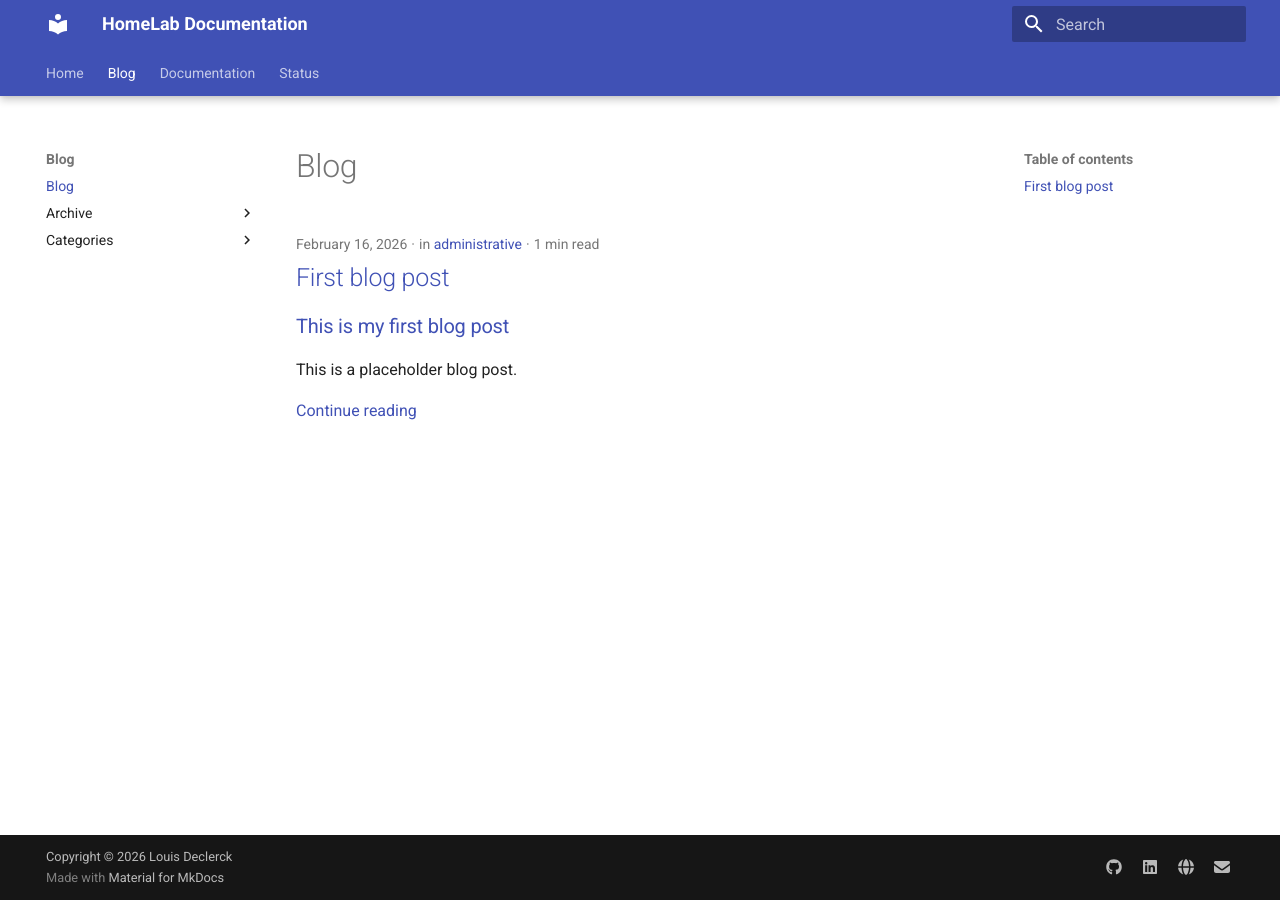
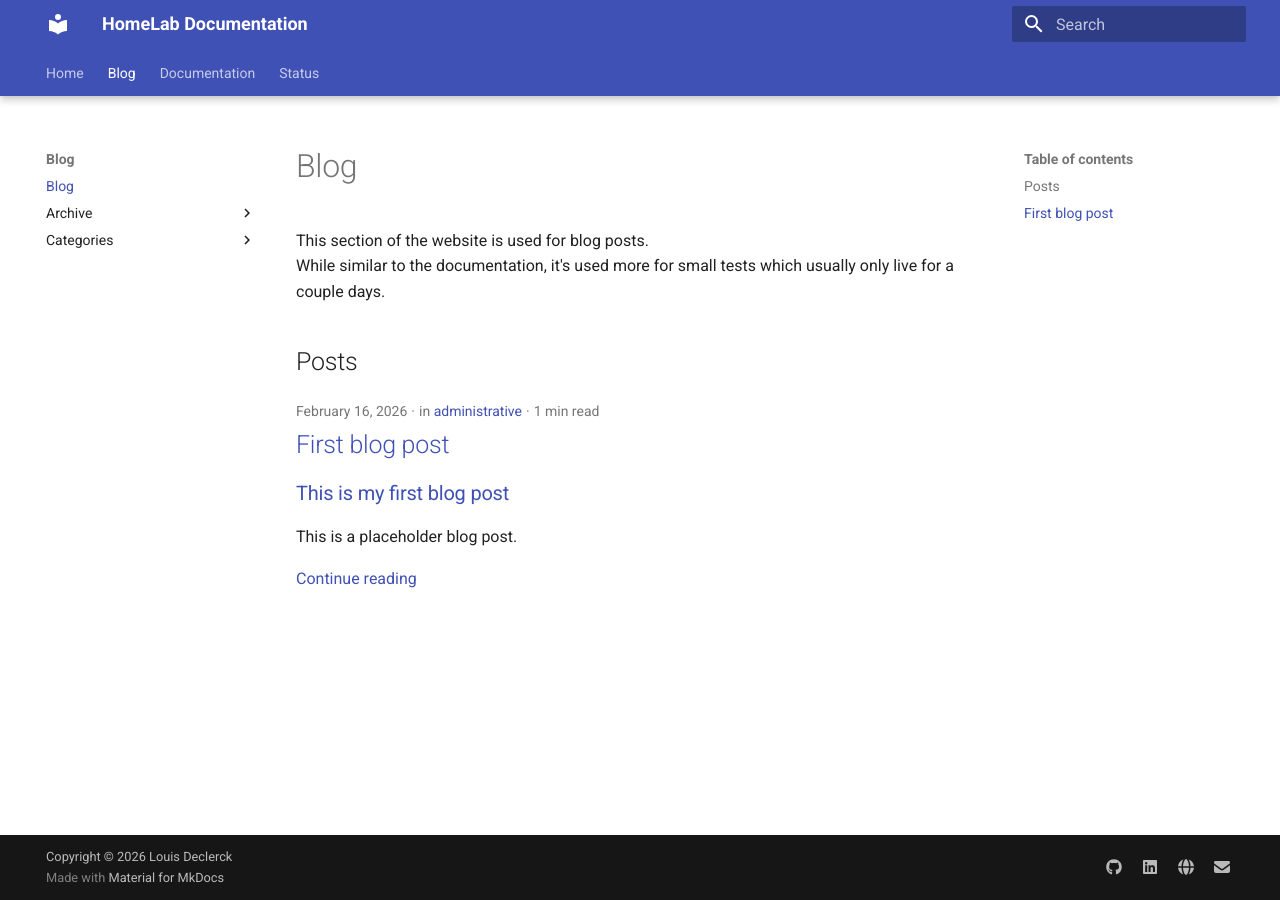
Before and after one commit to DeclerckLouis/homelab, an MkDocs documentation site: the page built from docs/blog/index.md, in a window 1280 px wide. Built offline with MkDocs 1.6.1 and Material for MkDocs 9.7.7, drawn with Linux system fonts in a browser that asks for light colours.

Commit message:
Update: blog index page

```diff
--- a/docs/blog/index.md
+++ b/docs/blog/index.md
@@ -1 +1,5 @@
 # Blog
+This section of the website is used for blog posts.
+While similar to the documentation, it's used more for small tests which usually only live for a couple days.
+
+## Posts
```
